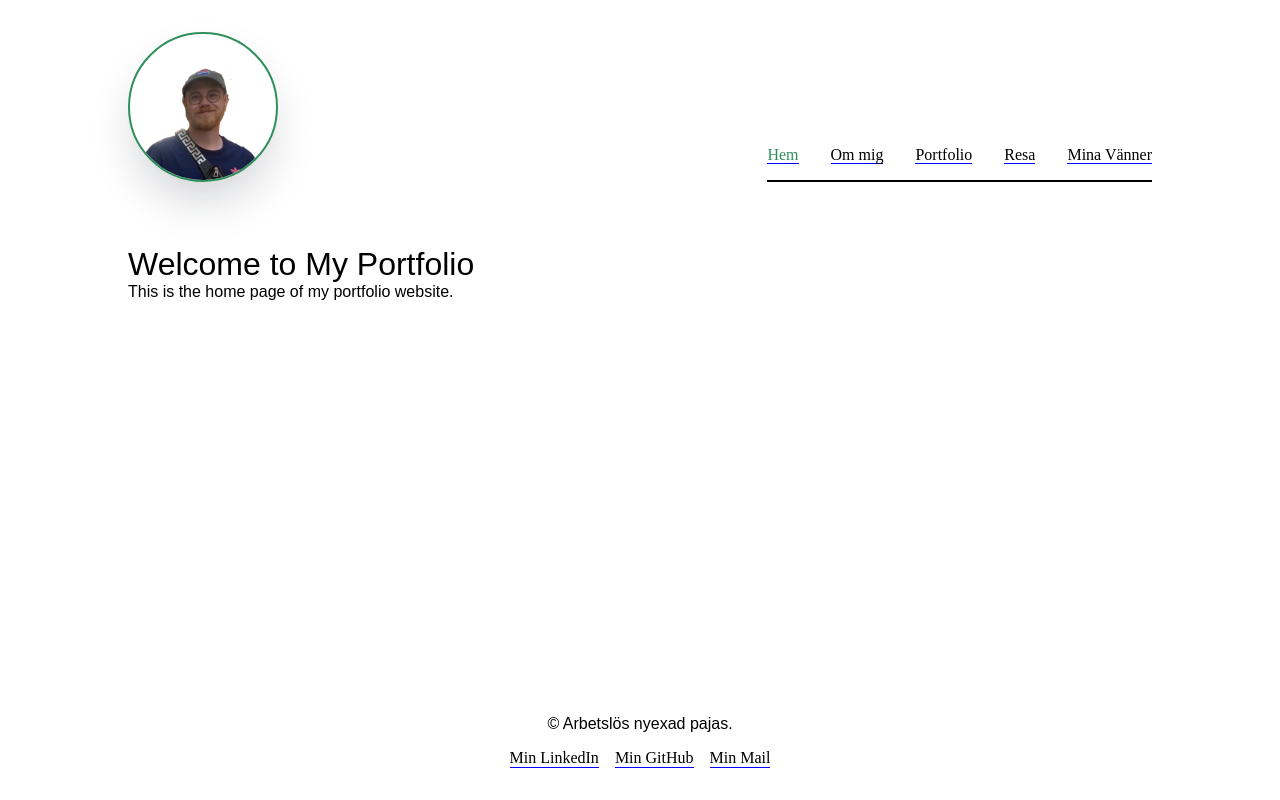
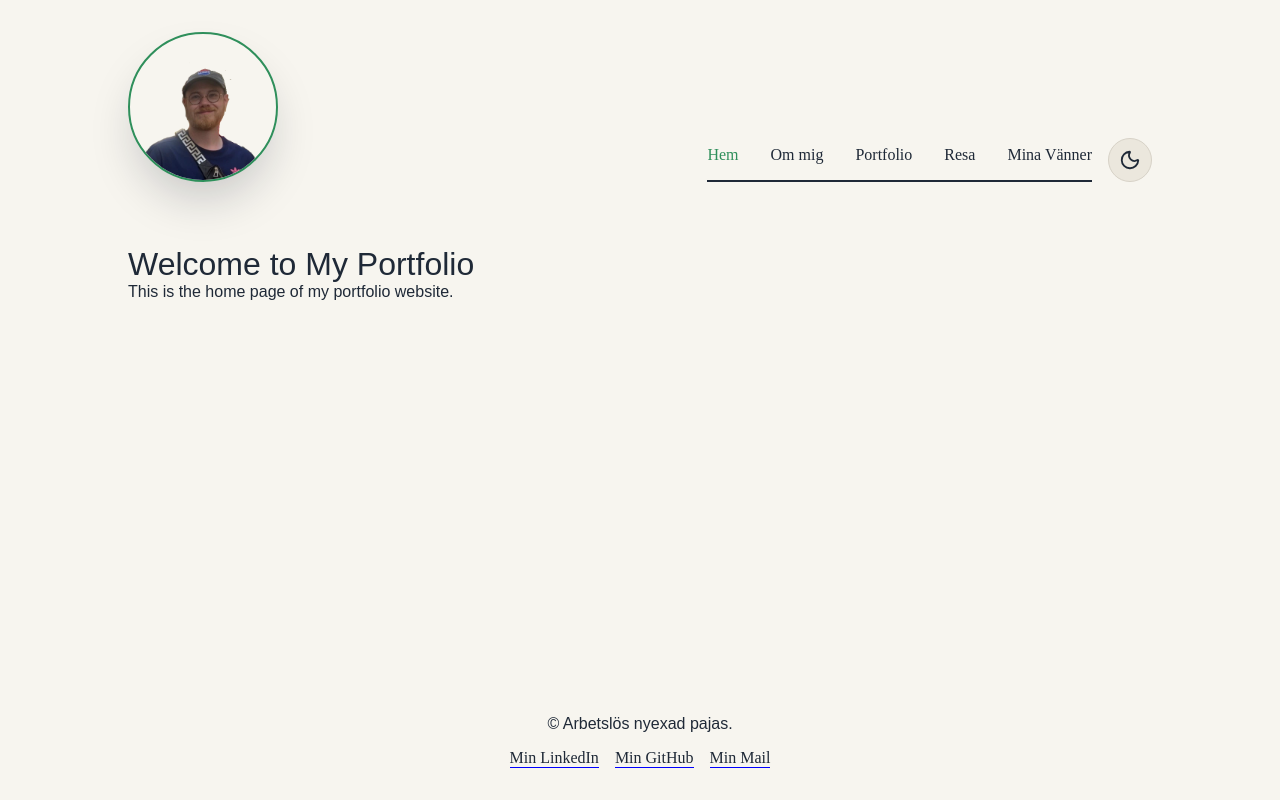
Before and after one commit to Augustvilliam/Portfolio, a React app: page / in a window 1280 px wide. Built offline with nearby package versions, Linux system fonts and the light colour scheme; the HTML template or start-up script is replaced by a standard one; a web font is replaced by a local one.

Commit message:
added theme toggle

```diff
--- a/package.json
+++ b/package.json
@@ -10,6 +10,7 @@
     "preview": "vite preview"
   },
   "dependencies": {
+    "lucide-react": "^1.26.0",
     "react": "^19.2.7",
     "react-dom": "^19.2.7",
     "react-router": "^8.2.0"
--- a/src/components/layout/Header.tsx
+++ b/src/components/layout/Header.tsx
@@ -1,6 +1,13 @@
 import { NavLink } from "react-router";
+import { useTheme } from "../../hooks/useTheme";
+import {Sun, Moon} from "lucide-react";
 
 export default function Header() {
+
+    const {theme, toggleTheme} = useTheme();
+    const isDarkMode = theme === "dark";
+
+
     return (
         <header>
             <NavLink className="header-logo" to="/">
@@ -56,7 +63,30 @@ export default function Header() {
 
             </nav>
 
+            <div className="darkmode">
+                <button
+                className="theme-toggle"
+                type="button"
+                onClick={toggleTheme}
+                aria-label={isDarkMode ? "Byt till ljust tema" : "Byt till mörkt tema"}
+                aria-pressed={isDarkMode}
+                title={isDarkMode ? "Byt till ljust tema" : "Byt till mörkt tema"}>
+                {isDarkMode ? (
+                        <Sun
+                            aria-hidden="true"
+                            size={22}
+                            strokeWidth={2}
+                        />
+                    ) : (
+                        <Moon
+                            aria-hidden="true"
+                            size={22}
+                            strokeWidth={2}
+                        />
+                    )}
 
+                </button>
+            </div>
         </header>
 
 
--- /dev/null
+++ b/src/hooks/useTheme.ts
@@ -0,0 +1,35 @@
+import { useEffect, useState } from "react";
+
+type Theme = "light" | "dark";
+
+function getInitialTheme(): Theme {
+    const savedTheme = localStorage.getItem("theme");
+
+    if (savedTheme === "light" || savedTheme === "dark") {
+        return savedTheme;
+    }
+
+    return window.matchMedia("(prefers-color-scheme: dark)").matches
+        ? "dark"
+        : "light";
+}
+
+export function useTheme() {
+    const [theme, setTheme] = useState<Theme>(getInitialTheme);
+
+    useEffect(() => {
+        document.documentElement.dataset.theme = theme;
+        localStorage.setItem("theme", theme);
+    }, [theme]);
+
+    function toggleTheme() {
+        setTheme(currentTheme =>
+            currentTheme === "dark" ? "light" : "dark"
+        );
+    }
+
+    return {
+        theme,
+        toggleTheme,
+    };
+}
--- a/src/styles/index.css
+++ b/src/styles/index.css
@@ -25,6 +25,18 @@ a{
 }
 li{
     list-style: none;
+}
+
+body {
+    margin: 0;
+    min-height: 100vh;
+
+    background: var(--background);
+    color: var(--foreground);
+
+    transition:
+        background-color 200ms ease,
+        color 200ms ease;
 }
 
 /*#endregion RESET*/
@@ -103,16 +115,21 @@ header{
     display: grid;
     grid-template-columns:1fr auto auto;
     padding: 2rem 0 2rem 0;
+    gap:1rem;
     align-items: center;
     justify-content: space-between;
 }
 @media (max-width: 550px) {
     header{
-        grid-template-columns: auto;
+        grid-template-columns: auto auto;
         grid-template-rows: auto 1fr;
         gap:1.5rem;
         align-items: center;
         justify-content: center;
+    }
+    .darkmode{
+        grid-column: 2;
+        grid-row: 1;
     }
 
 }
@@ -160,12 +177,46 @@ footer{
 
 }
 .header-link{
-    border-bottom: 1px solid blue;
+    border-bottom: 1px solid var();
 }
 .header-links{
     display: flex;
     flex-direction: row;
     gap:2rem;
 }
+.darkmode{
+    align-self: end;
+    justify-self: end;
+}
+.theme-toggle {
+    display: grid;
+    place-items: center;
+
+    width: 2.75rem;
+    height: 2.75rem;
+    padding: 0;
+
+    border: 1px solid var(--border);
+    border-radius: var(--radius100);
+
+    background: var(--secondary);
+    color: var(--secondary-foreground);
+
+    cursor: pointer;
+}
+
+.theme-toggle:hover {
+    background: var(--accent);
+    color: var(--accent-foreground);
+    border-color: var(--accent);
+}
+
+.theme-toggle svg {
+    transition: transform 200ms ease;
+}
+
+.theme-toggle:hover svg {
+    transform: rotate(12deg) scale(1.05);
+}
 
 /*#endregion Components*/
```
Also changed, not shown: 1 other file (tests, documents, lock files or other folders).
